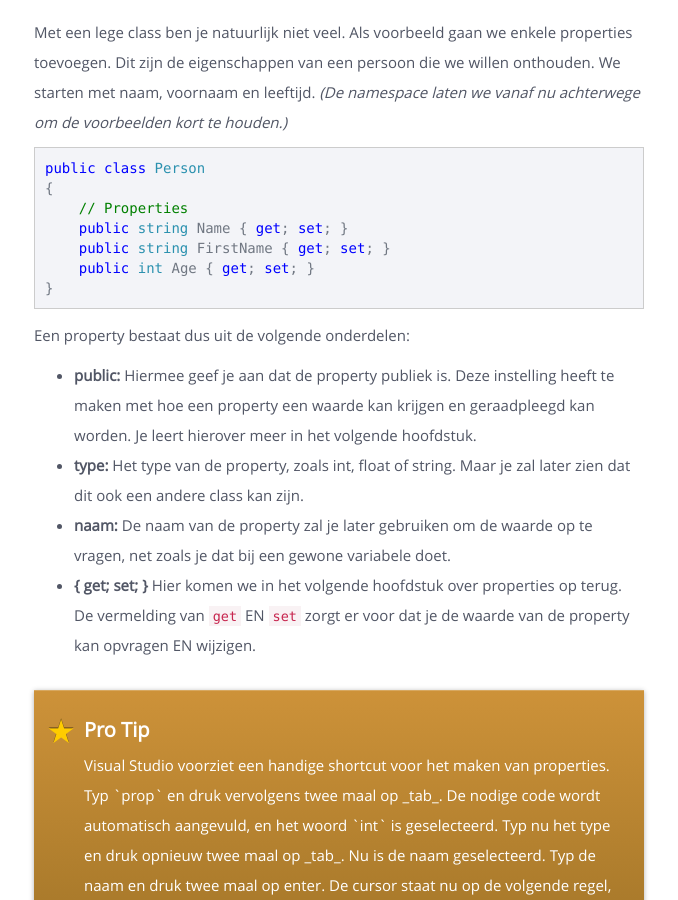
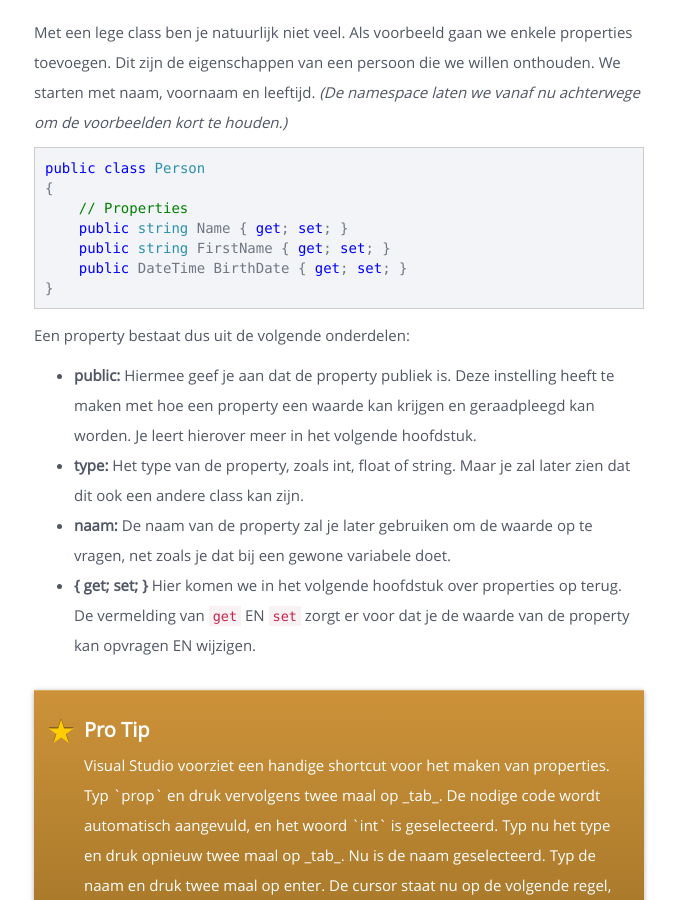
Before and after one commit to sma-it/sma-it.github.io, a Jekyll site: the page built from modules/advanced/_posts/2000-01-01-Class_Intro.md, in a window 1280 px wide and 900 px high, scrolled down 1380 px. Shown: the whole window, without its empty margins (381-1059 px from the left). Built offline with Jekyll 4.4.1, drawn with Linux system fonts in a browser that asks for light colours; nearby versions of some CDN libraries.

Commit message:
Small error

````diff
--- a/modules/advanced/_posts/2000-01-01-Class_Intro.md
+++ b/modules/advanced/_posts/2000-01-01-Class_Intro.md
@@ -38,7 +38,7 @@ public class Person
     // Properties
     public string Name { get; set; }
     public string FirstName { get; set; }
-    public int Age { get; set; }
+    public DateTime BirthDate { get; set; }
 }
 ```
 
````
